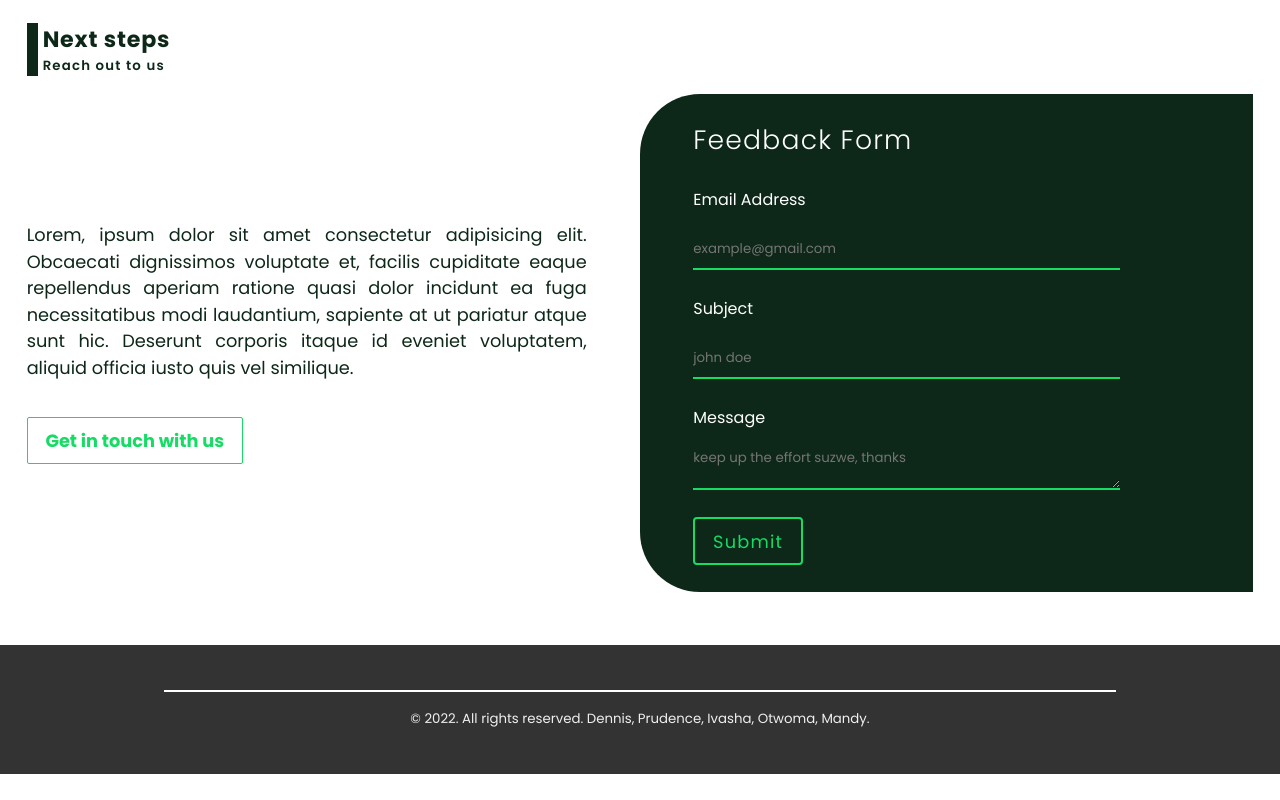
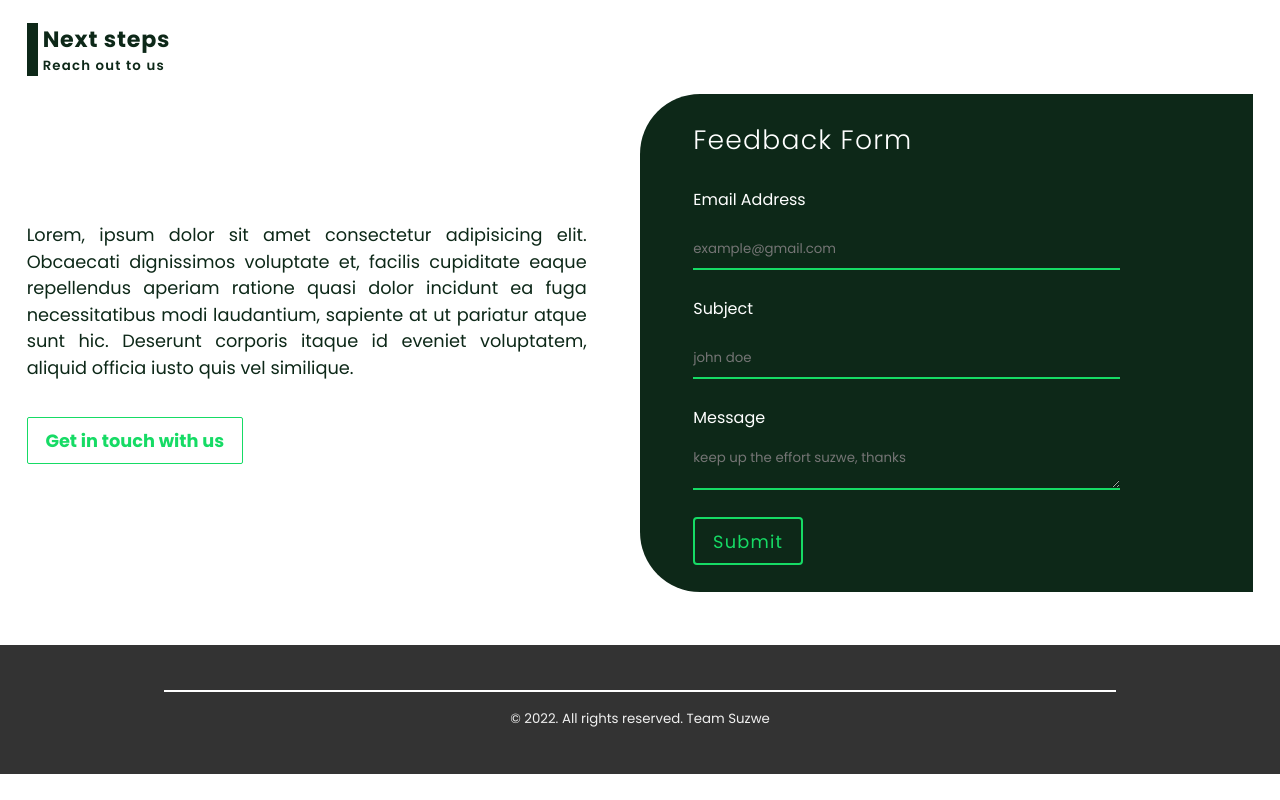
Before and after one commit to codeme254/suzwe-soln-codebase, a React (Create React App) app: page / in a window 1280 px wide. Shown: the part 2451-3251 px from the top of the page. Built offline with nearby package versions, Linux system fonts and the light colour scheme.

Commit message:
Changing the CSS

```diff
--- a/src/App.css
+++ b/src/App.css
@@ -436,7 +436,7 @@ body {
 }
 .educative-parent {
   width: 35rem;
-  perspective: 100rem;
+  /* perspective: 100rem; */
 }
 
 .educative {
--- a/src/components/Footer/Footer.jsx
+++ b/src/components/Footer/Footer.jsx
@@ -4,8 +4,7 @@ const Footer = () => {
   return (
     <section className="footer">
       <p className="footer__text">
-        &copy; 2022. All rights reserved. Dennis, Prudence, Ivasha, Otwoma,
-        Mandy.
+        &copy; 2022. All rights reserved. Team Suzwe
       </p>
     </section>
   );
```
